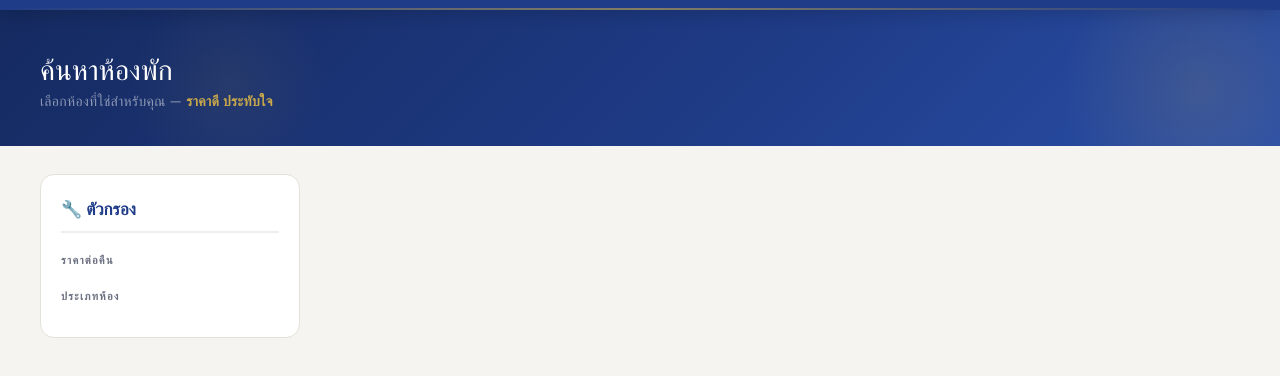
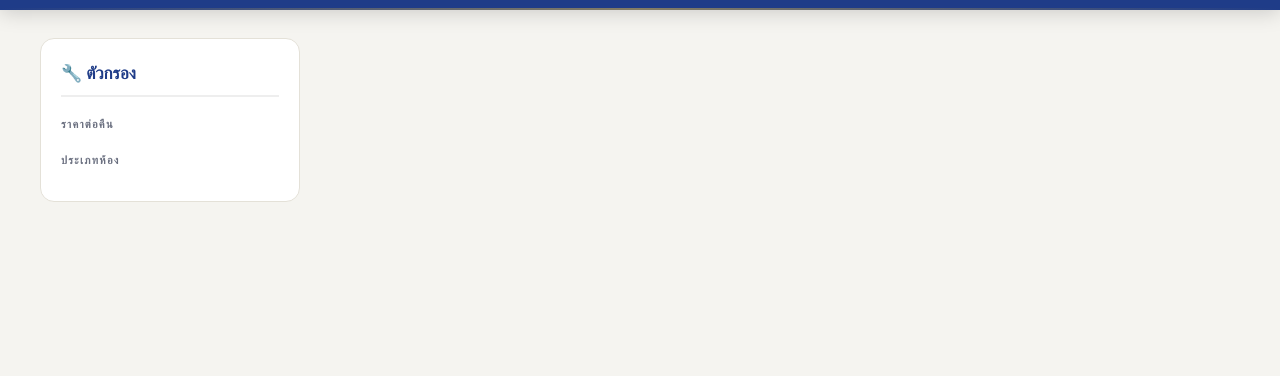
Before and after one commit to ratthaphum3737/Resort, a website: page client/home.html in a window 1280 px wide. Shown: the part 66-442 px from the top of the page. Drawn offline with nearby package versions, Linux system fonts and the light colour scheme; no server answers.

Commit message:
UI Home1

```diff
--- a/client/css/home.css
+++ b/client/css/home.css
@@ -259,52 +259,6 @@ body {
 }
 
 .user-menu:hover .dropdown { display: block; }
-
-/* ═══════════════════════════════════════
-   HERO STRIP
-═══════════════════════════════════════ */
-.hero-strip {
-  background: linear-gradient(135deg, var(--navy-dark) 0%, var(--navy) 60%, var(--navy-light) 100%);
-  padding: 40px 40px 36px;
-  position: relative;
-  overflow: hidden;
-}
-
-.hero-strip::before {
-  content: '';
-  position: absolute;
-  top: -60px; right: -60px;
-  width: 280px; height: 280px;
-  background: radial-gradient(circle, rgba(200,168,75,.15) 0%, transparent 70%);
-  pointer-events: none;
-}
-
-.hero-strip::after {
-  content: '';
-  position: absolute;
-  bottom: -40px; left: 10%;
-  width: 200px; height: 200px;
-  background: radial-gradient(circle, rgba(200,168,75,.08) 0%, transparent 70%);
-  pointer-events: none;
-}
-
-.hero-title {
-  font-family: 'Playfair Display', serif;
-  font-size: 28px;
-  color: #fff;
-  margin-bottom: 4px;
-}
-
-.hero-sub {
-  font-size: 14px;
-  color: rgba(255,255,255,.5);
-  letter-spacing: .3px;
-}
-
-.hero-sub span {
-  color: var(--gold);
-  font-weight: 600;
-}
 
 /* ═══════════════════════════════════════
    MAIN LAYOUT
--- a/client/home.html
+++ b/client/home.html
@@ -35,12 +35,6 @@
 
 </header>
 
-<!-- HERO STRIP -->
-<div class="hero-strip">
-  <div class="hero-title">ค้นหาห้องพัก</div>
-  <div class="hero-sub">เลือกห้องที่ใช่สำหรับคุณ — <span>ราคาดี ประทับใจ</span></div>
-</div>
-
 <!-- MAIN LAYOUT -->
 <div class="container">
 
```
